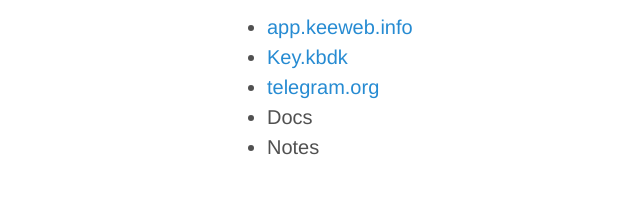
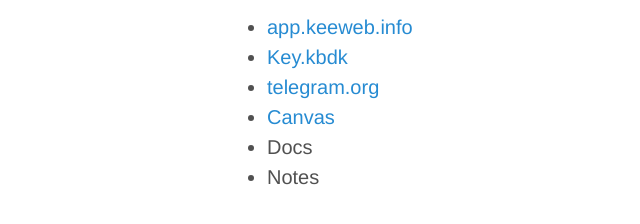
Before and after one commit to alex-esc/home, a Jekyll site: the page built from index.md, in a window 1280 px wide. Shown: the part 177-401 px from the top of the page, without its empty margins (33-673 px from the left). Built offline with Jekyll 4.4.1, drawn with Linux system fonts in a browser that asks for light colours.

Commit message:
Update index.md

```diff
--- a/index.md
+++ b/index.md
@@ -10,6 +10,7 @@ excerpt_separator: <!--more-->
 * [app.keeweb.info](https://app.keeweb.info/)
 * [Key.kbdk][1]
 * [telegram.org](https://web.telegram.org/)
+* [Canvas](http://cursos.tecmilenio.mx/)
 * Docs
 * Notes
 
```
